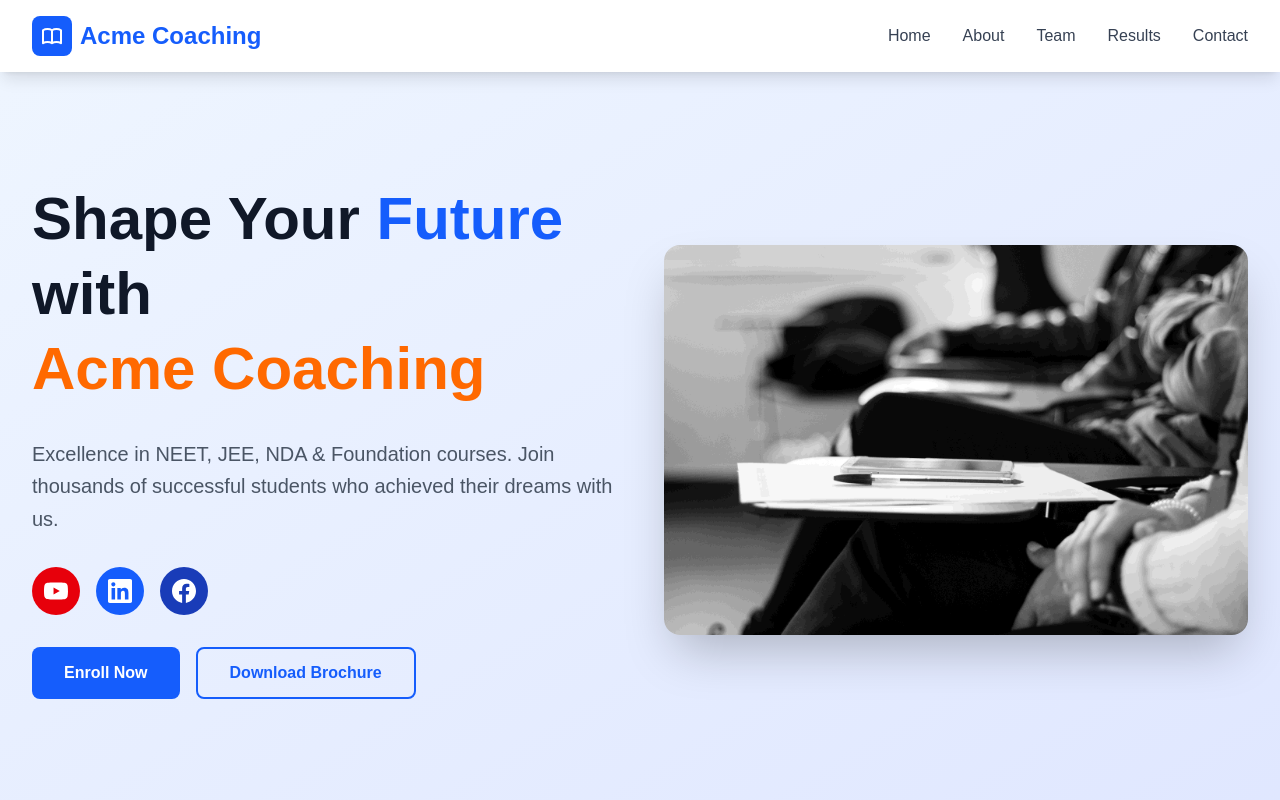
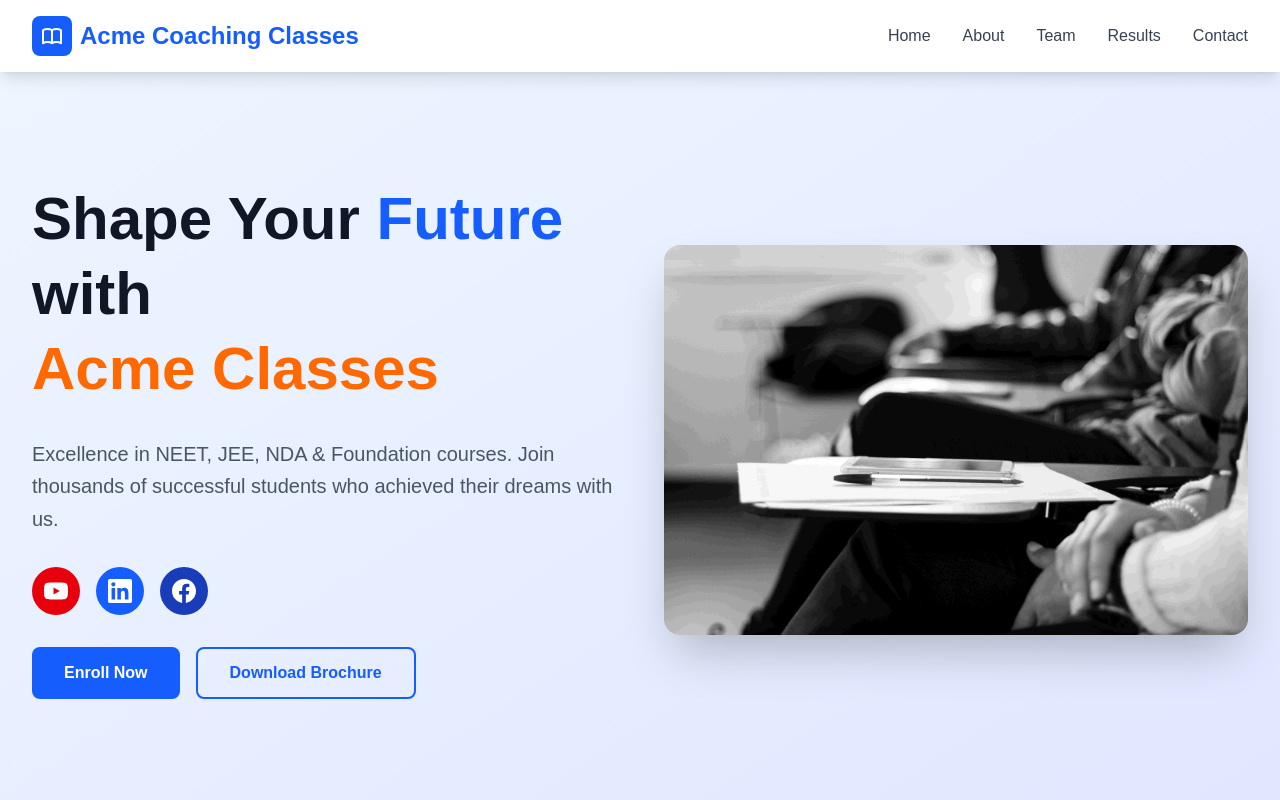
Before and after one commit to mokshchadha/acme_classes, a Next.js app: page / in a window 1280 px wide. Shown: the top 800 px of the page. Built offline with nearby package versions, Linux system fonts and the light colour scheme.

Commit message:
minor updates

```diff
--- a/app/page.tsx
+++ b/app/page.tsx
@@ -283,7 +283,7 @@ export default function Home(): JSX.Element {
               <div className="w-10 h-10 bg-blue-600 rounded-lg flex items-center justify-center">
                 <BookOpenIcon className="text-white w-6 h-6" />
               </div>
-              <span className="text-2xl font-bold text-blue-600">Acme Coaching</span>
+              <span className="text-2xl font-bold text-blue-600">Acme Coaching Classes</span>
             </div>
 
             {/* Desktop Menu */}
@@ -331,7 +331,7 @@ export default function Home(): JSX.Element {
             >
               <h1 className="text-4xl md:text-6xl font-bold text-gray-900 leading-tight">
                 Shape Your <span className="text-blue-600">Future</span> with
-                <span className="text-orange-500 block">Acme Coaching</span>
+                <span className="text-orange-500 block">Acme Classes</span>
               </h1>
               <p className="text-xl text-gray-600 leading-relaxed">
                 Excellence in NEET, JEE, NDA & Foundation courses. Join thousands of successful students who achieved their dreams with us.
```
